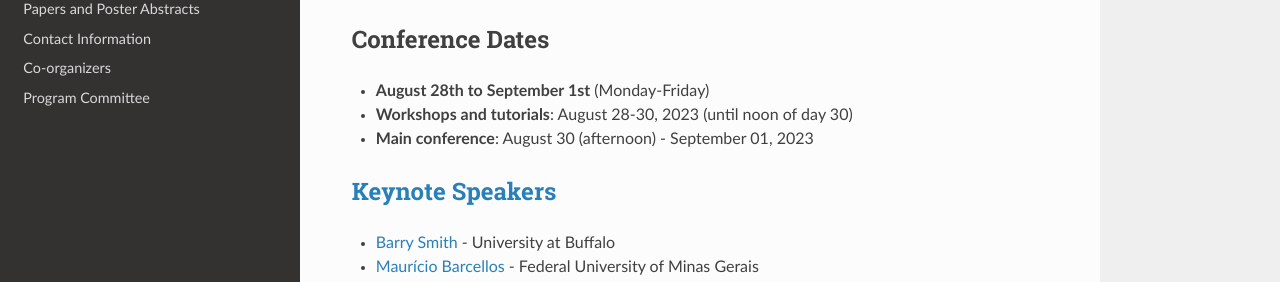
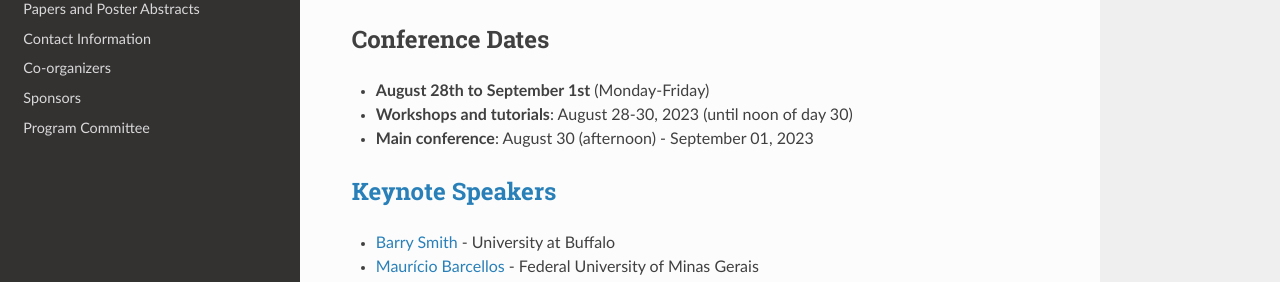
Before and after one commit to ICBO-conference/icbo2023, an MkDocs documentation site: the page built from docs/index.md, in a window 1280 px wide. Shown: the part 413-695 px from the top of the page. Built offline with MkDocs 1.6.1, drawn with Linux system fonts in a browser that asks for light colours; nearby versions of some CDN libraries.

Commit message:
Update mkdocs.yml
Add sponsors.md

```diff
--- a/mkdocs.yml
+++ b/mkdocs.yml
@@ -18,4 +18,5 @@ nav:
   - Papers and Poster Abstracts: papers-and-poster-abstracts.md
   - Contact Information: contact-information.md
   - Co-organizers: co-organizers.md
+  - Sponsors: sponsors.md
   - Program Committee: program-committee.md
```
